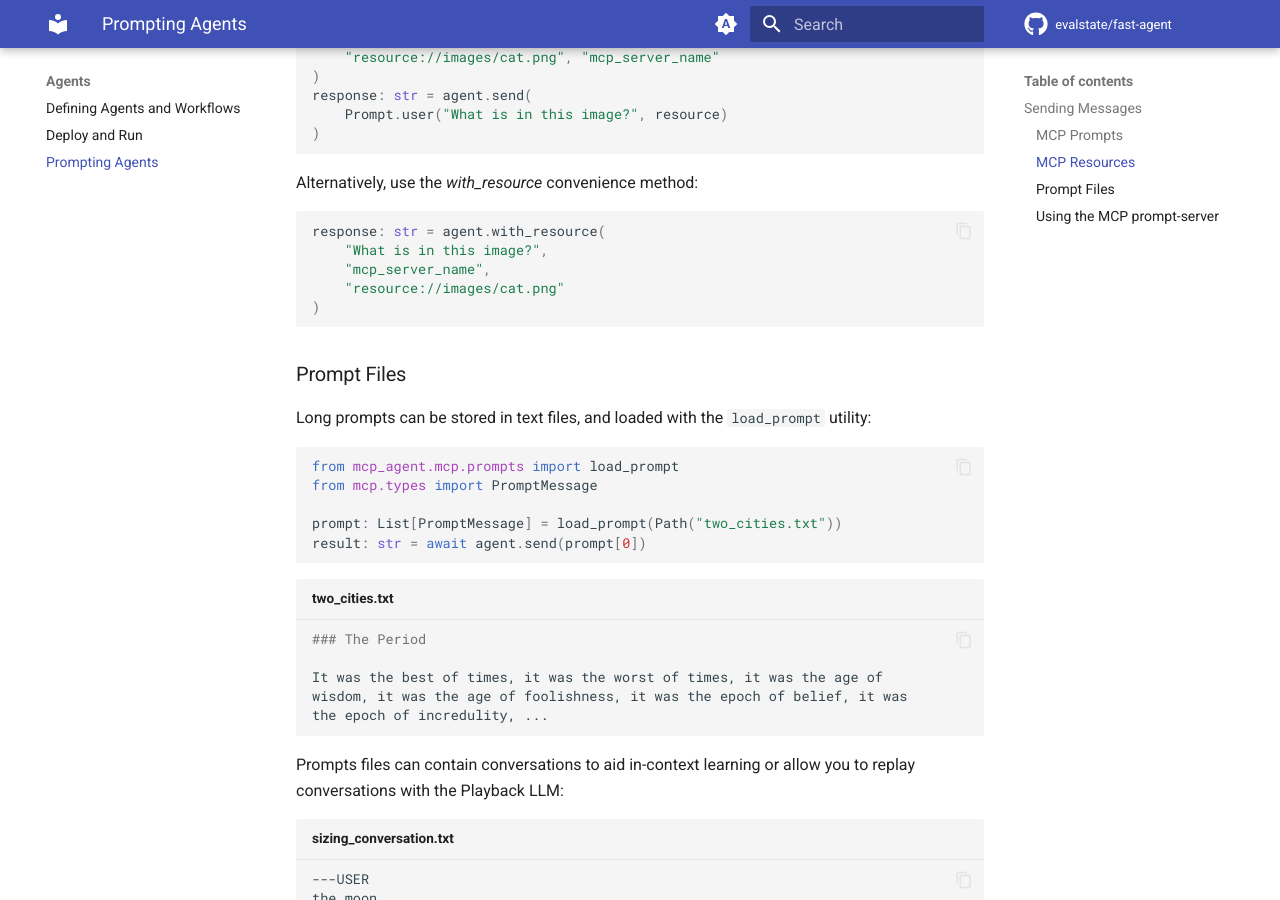
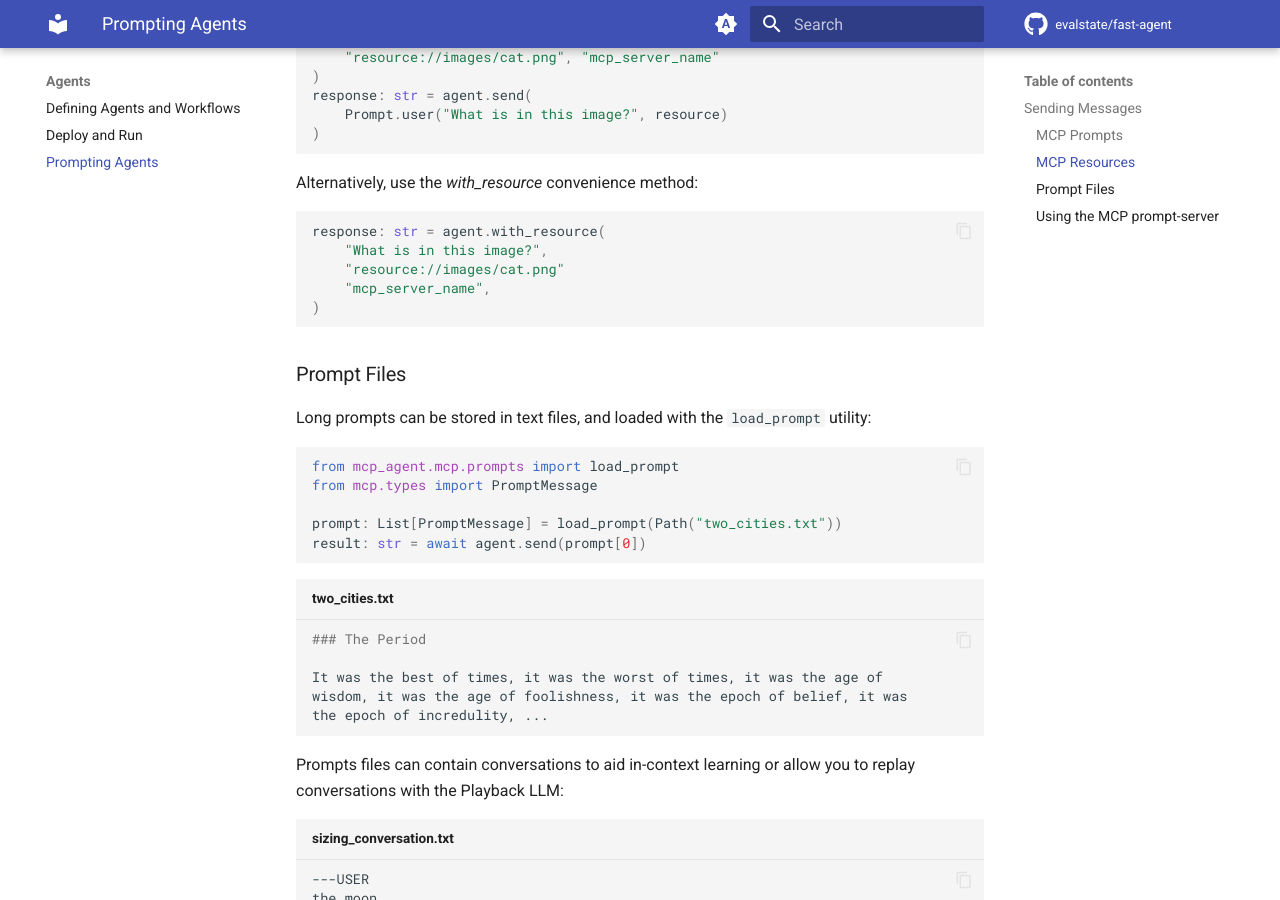
Before and after one commit to evalstate/fast-agent-docs, an MkDocs documentation site: the page built from docs/agents/prompting.md, in a window 1280 px wide and 900 px high, scrolled down 1588 px. Built offline with MkDocs 1.6.1 and Material for MkDocs 9.7.7, drawn with Linux system fonts in a browser that asks for light colours; comment, search, counter and statistics services are not loaded.

````diff
--- a/docs/agents/prompting.md
+++ b/docs/agents/prompting.md
@@ -78,8 +78,8 @@ Alternatively, use the _with_resource_ convenience method:
 ```python
 response: str = agent.with_resource(
     "What is in this image?",
+    "resource://images/cat.png"
     "mcp_server_name",
-    "resource://images/cat.png"
 )
 
 ```
````
